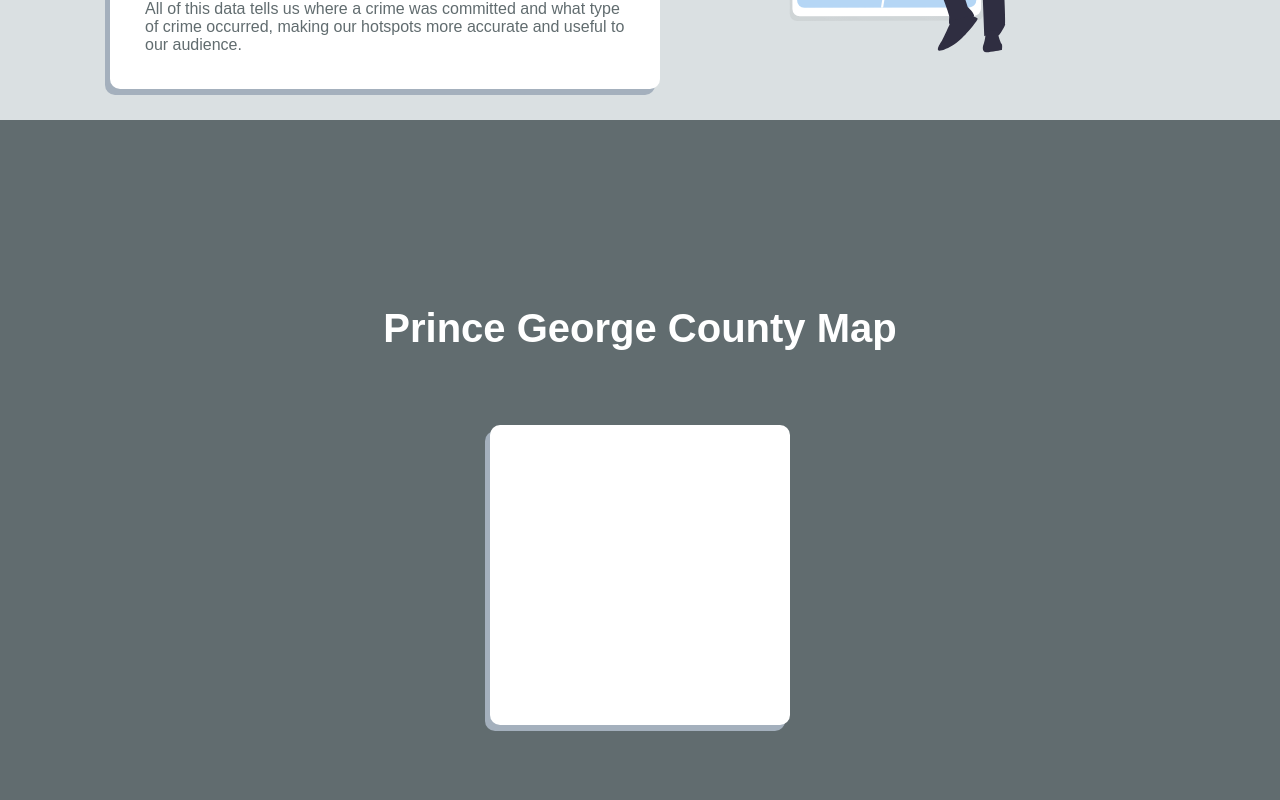
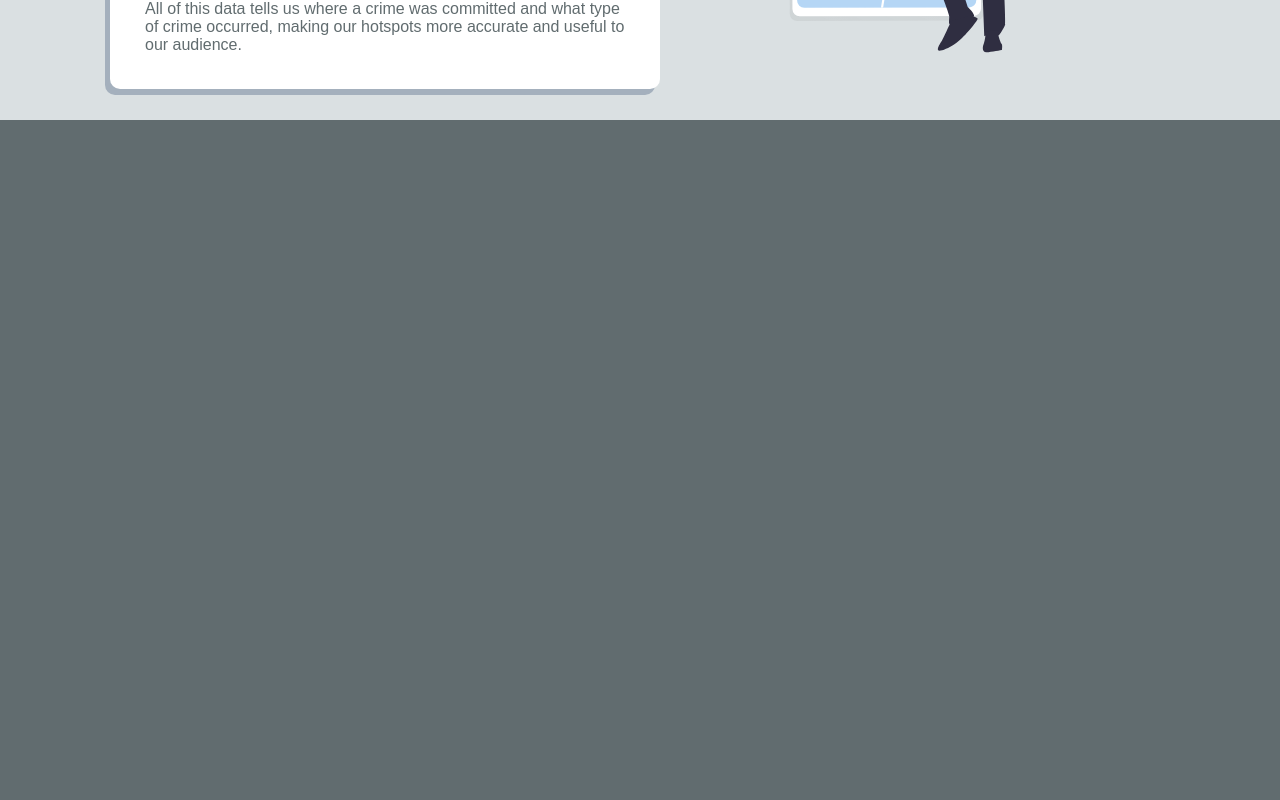
Before and after one commit to Shivppatel/CrimeSurge, a React (Create React App) app: page / in a window 1280 px wide. Shown: the part 1480-2280 px from the top of the page. Built offline with nearby package versions, Linux system fonts and the light colour scheme; no server answers; a web font is replaced by a local one.

Commit message:
changed map page layout so the map takes up the full page

```diff
--- a/src/components/MapSection/MapElements.js
+++ b/src/components/MapSection/MapElements.js
@@ -1,8 +1,6 @@
 import styled from "styled-components";
 
 export const MapContainer = styled.div`
-  display: flex;
-  flex-direction: column;
   justify-content: center;
   align-items: center;
   padding: 0 30px;
@@ -11,32 +9,6 @@ export const MapContainer = styled.div`
   position: relative;
   z-index: 1;
   background: #616c6f;
-  color: white;
-`;
-
-export const MapWrapper = styled.div`
-  display: flex;
-  flex-wrap: wrap;
-  justify-content: space-evenly;
-  align-items: center;
-  height: 40vh;
-  @media screen and (max-width: 768px) {
-    height: 70vh;
-  }
-`;
-
-export const MapContent = styled.div`
-  display: flex;
-  flex-direction: column;
-  margin-right: 20px;
-  margin-left: 20px;
-  padding: 20px;
-  background: white;
-  border-radius: 10px;
-  max-width: 90vw;
-  box-shadow: -5px 6px #a4b0bd;
-  min-height: 300px;
-  min-width: 300px;
 `;
 
 export const ContentTitle = styled.h1`
--- a/src/components/MapSection/index.js
+++ b/src/components/MapSection/index.js
@@ -1,5 +1,5 @@
 import React from 'react'
-import {MapContainer, MapWrapper, MapContent, ContentTitle} from './MapElements'
+import {MapContainer, ContentTitle} from './MapElements'
 
 class Map extends React.Component{
     constructor(props){
@@ -33,12 +33,7 @@ class Map extends React.Component{
         const crimeList = this.state.crimeList;
         return(
         <MapContainer id="map">
-            <ContentTitle>Prince George County Map</ContentTitle>
-            <MapWrapper>
-                <MapContent>
-                    {console.log(crimeList)}
-                </MapContent>
-            </MapWrapper>
+
         </MapContainer>
         )}
 }
```
